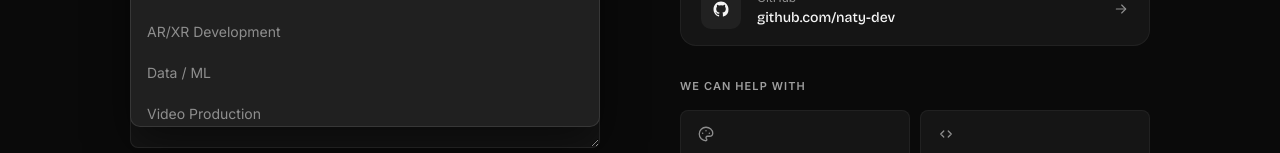
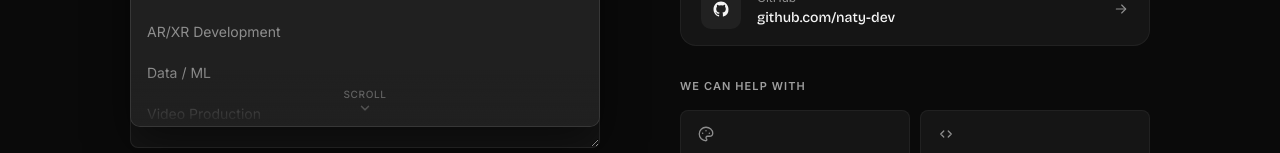
Before and after one commit to wahyu688/naty-next, a Next.js app: page /contact in a window 1280 px wide. Both pictures are taken after a click on the button "Select a service…". Shown: the part 1021-1174 px from the top of the page. Built offline with nearby package versions, Linux system fonts and the light colour scheme.

Commit message:
fixing bug scrolling on contact page

```diff
--- a/src/components/ui/Select.tsx
+++ b/src/components/ui/Select.tsx
@@ -15,10 +15,12 @@ interface SelectProps {
   error?: boolean
 }
 
-/** Custom dropdown with a smooth framer-motion open/close + staggered options. */
 export function Select({ value, onChange, options, placeholder = 'Select…', error }: SelectProps) {
   const [open, setOpen] = useState(false)
+  const [isScrollable, setIsScrollable] = useState(false)
+  const [isAtBottom, setIsAtBottom] = useState(false)
   const ref = useRef<HTMLDivElement>(null)
+  const listRef = useRef<HTMLUListElement>(null)
   const selected = options.find(o => o.value === value && value !== '')
 
   // Close on outside click / Escape
@@ -34,6 +36,22 @@ export function Select({ value, onChange, options, placeholder = 'Select…', er
       document.removeEventListener('mousedown', onClick)
       document.removeEventListener('keydown', onKey)
     }
+  }, [open])
+
+  // Check if list is scrollable after open
+  useEffect(() => {
+    if (!open) return
+    const el = listRef.current
+    if (!el) return
+    const check = () => {
+      const scrollable = el.scrollHeight > el.clientHeight
+      setIsScrollable(scrollable)
+      setIsAtBottom(!scrollable || el.scrollTop + el.clientHeight >= el.scrollHeight - 4)
+    }
+    // Wait for animation to settle
+    const t = setTimeout(check, 60)
+    el.addEventListener('scroll', check)
+    return () => { clearTimeout(t); el.removeEventListener('scroll', check) }
   }, [open])
 
   return (
@@ -73,11 +91,13 @@ export function Select({ value, onChange, options, placeholder = 'Select…', er
                        shadow-[0_18px_44px_rgba(0,0,0,0.5)]"
           >
             <motion.ul
+              ref={listRef}
               role="listbox"
               initial="hidden"
               animate="show"
               variants={{ show: { transition: { staggerChildren: 0.028, delayChildren: 0.03 } } }}
-              className="max-h-[244px] overflow-y-auto py-1.5"
+              data-lenis-prevent
+              className="max-h-[244px] overflow-y-auto overscroll-contain py-1.5 [scrollbar-width:none]"
             >
               {options.map(o => {
                 const active = o.value === value
@@ -104,6 +124,28 @@ export function Select({ value, onChange, options, placeholder = 'Select…', er
                 )
               })}
             </motion.ul>
+
+            {/* Scroll indicator — fade + chevron, hides when at bottom */}
+            <AnimatePresence>
+              {isScrollable && !isAtBottom && (
+                <motion.div
+                  initial={{ opacity: 0 }}
+                  animate={{ opacity: 1 }}
+                  exit={{ opacity: 0 }}
+                  transition={{ duration: 0.15 }}
+                  className="pointer-events-none absolute bottom-0 left-0 right-0 h-14
+                             bg-gradient-to-t from-surface2 to-transparent
+                             flex items-end justify-center pb-2"
+                >
+                  <div className="flex flex-col items-center gap-0.5">
+                    <span className="text-[10px] font-medium tracking-[0.06em] uppercase text-muted/60">scroll</span>
+                    <svg className="w-3.5 h-3.5 text-muted/50 animate-bounce" viewBox="0 0 24 24" fill="none" stroke="currentColor" strokeWidth="2.5" strokeLinecap="round" strokeLinejoin="round">
+                      <polyline points="6 9 12 15 18 9" />
+                    </svg>
+                  </div>
+                </motion.div>
+              )}
+            </AnimatePresence>
           </motion.div>
         )}
       </AnimatePresence>
```
Also changed, not shown: image.png (added).
